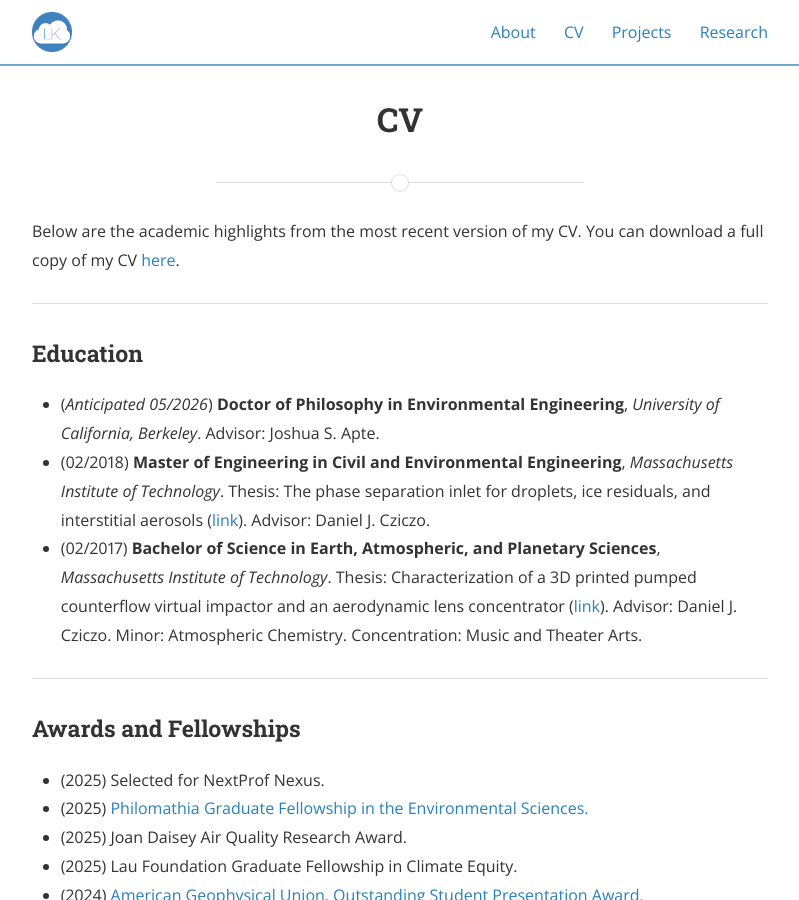
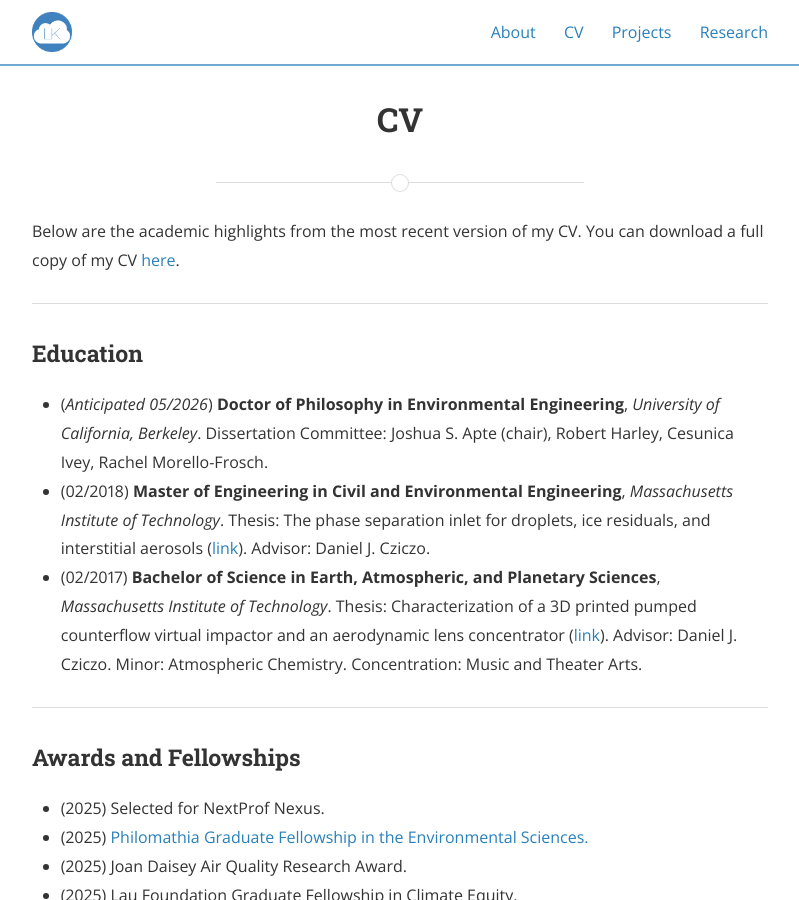
Before and after one commit to lkoolik/lkoolik.github.io, a Jekyll site: the page built from cv.md, in a window 1280 px wide and 900 px high. Shown: the whole window, without its empty margins (240-1039 px from the left). Built offline with Jekyll 4.4.1, drawn with Linux system fonts in a browser that asks for light colours; nearby versions of some CDN libraries.

Commit message:
Update cv.md

```diff
--- a/cv.md
+++ b/cv.md
@@ -12,7 +12,7 @@
 
 <h3>Education</h3>
 <ul>
-  <li>(<em>Anticipated 05/2026</em>) <b>Doctor of Philosophy in Environmental Engineering</b>, <i>University of California, Berkeley</i>. Advisor: Joshua S. Apte.</li>
+  <li>(<em>Anticipated 05/2026</em>) <b>Doctor of Philosophy in Environmental Engineering</b>, <i>University of California, Berkeley</i>. Dissertation Committee: Joshua S. Apte (chair), Robert Harley, Cesunica Ivey, Rachel Morello-Frosch.</li>
   <li>(02/2018) <b>Master of Engineering in Civil and Environmental Engineering</b>, <i>Massachusetts Institute of Technology</i>. Thesis: The phase separation inlet for droplets, ice residuals, and interstitial aerosols (<a href="http://hdl.handle.net/1721.1/115782">link</a>). Advisor: Daniel J. Cziczo.</li>
   <li>(02/2017) <b>Bachelor of Science in Earth, Atmospheric, and Planetary Sciences</b>, <i>Massachusetts Institute of Technology</i>. Thesis: Characterization of a 3D printed pumped counterflow virtual impactor and an aerodynamic lens concentrator (<a href="http://hdl.handle.net/1721.1/114346">link</a>). Advisor: Daniel J. Cziczo. Minor: Atmospheric Chemistry. Concentration: Music and Theater Arts.</li>
 </ul>
```
